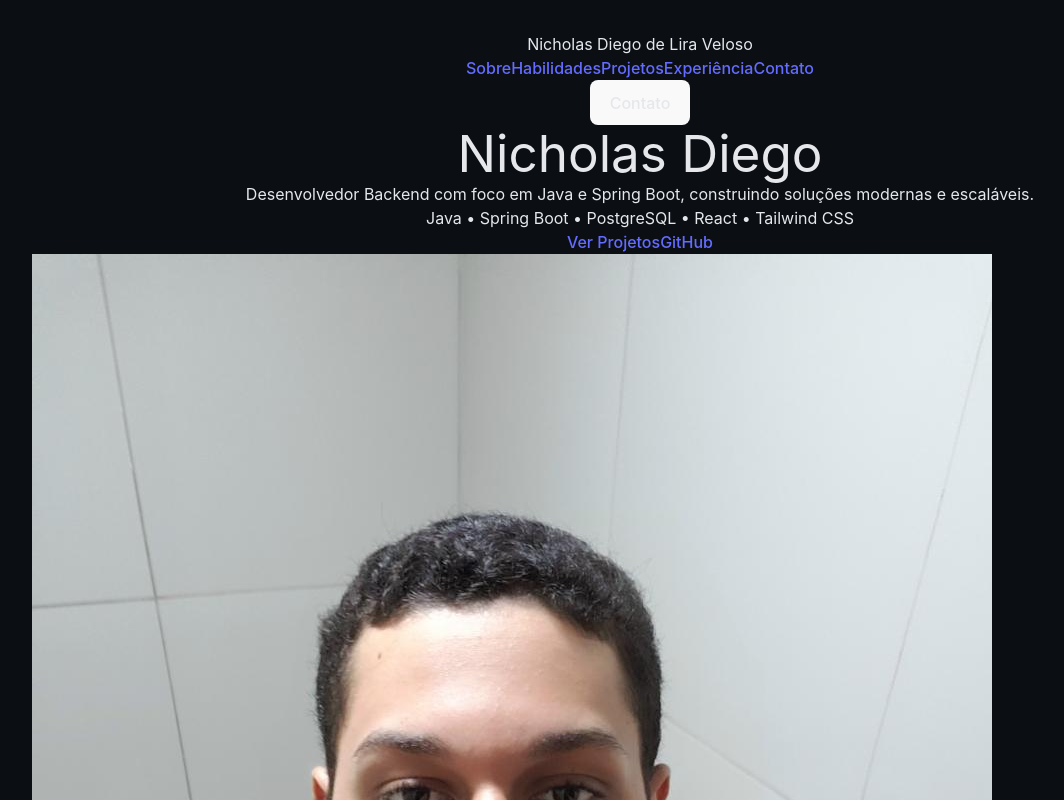
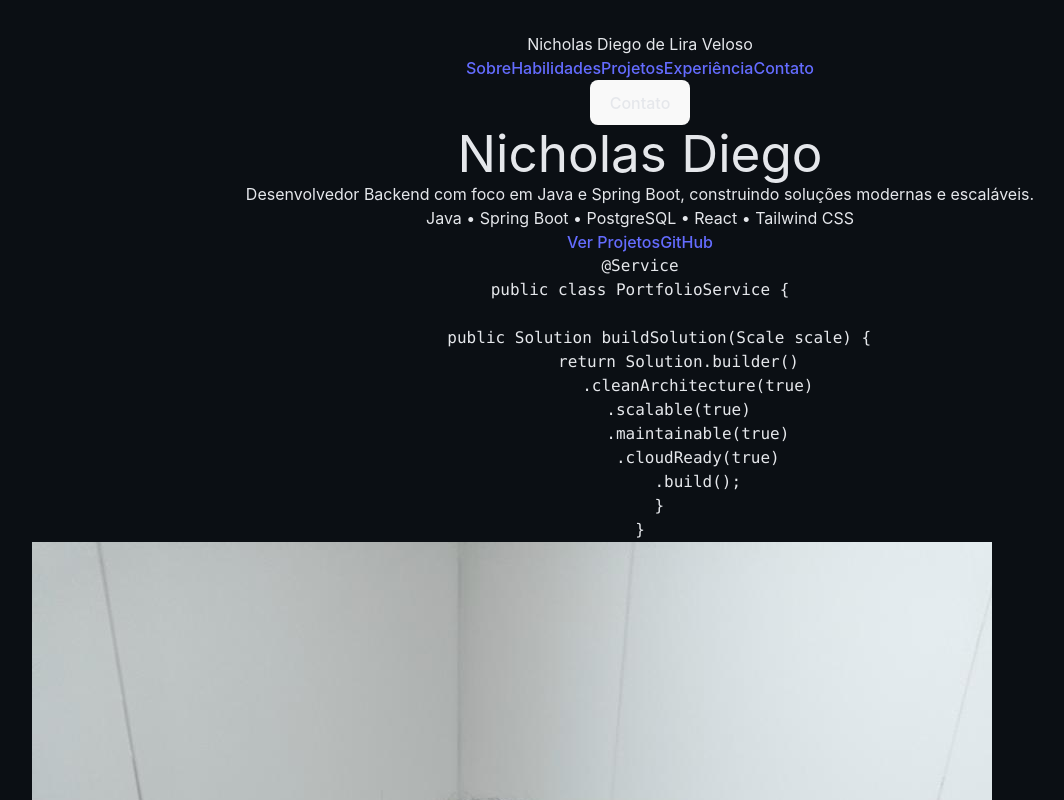
Before and after one commit to nickdiegao/Portfolio-Nicholas-Diego, a React (Vite) app: page / in a window 1280 px wide. Shown: the top 800 px of the page, without its empty margins (0-1064 px from the left). Built offline with nearby package versions, Linux system fonts and the light colour scheme.

Commit message:
style: unify hero code block visual with skills section

```diff
--- a/src/sections/Hero.tsx
+++ b/src/sections/Hero.tsx
@@ -68,10 +68,15 @@ export default function Hero() {
         <section className="min-h-screen flex items-center pt-28">
         <div
             ref={containerRef}
-            className="max-w-6xl mx-auto px-6 grid md:grid-cols-2 gap-16 items-center"
+            className="
+                max-w-6xl mx-auto px-6
+                flex flex-col md:flex-row
+                items-center
+                gap-16
+            "
         >
             {/* Texto */}
-            <div>
+            <div className="w-full md:w-1/2">
             <h1
                 ref={titleRef}
                 className="text-3xl sm:text-5xl md:text-6xl font-bold leading-tight mb-6"
@@ -125,15 +130,41 @@ export default function Hero() {
             </div>
 
             {/* Bloco visual */}
-            <div ref={visualRef} className="hidden md:block">
-            <div
-                className="
-                w-full h-80
-                rounded-2xl
-                bg-gradient-to-br from-[var(--bg-surface)] to-[var(--bg-muted)]
-                border border-[var(--border-subtle)]
-                "
-            />
+            <div ref={visualRef} className="hidden md:flex w-full md:w-1/2 ustify-center flex-1">
+                <div
+                    className="
+                        w-full max-w-md
+                        h-80
+                        rounded-2xl
+                        bg-[var(--bg-surface)]
+                        border border-[var(--border-subtle)]
+                        p-6
+                        text-[13px] font-mono
+                        text-[var(--text-secondary)]
+                        leading-relaxed
+                        relative
+                        overflow-hidden
+                    "
+                >
+<pre className="
+    inset-0 opacity-20 bg-[linear-gradient(rgba(255,255,255,0.05)_1px,transparent_1px),linear-gradient(90deg,rgba(255,255,255,0.05)_1px,transparent_1px)] bg-[size:32px_32px]"
+>
+  {`
+@Service
+public class PortfolioService {
+
+    public Solution buildSolution(Scale scale) {
+        return Solution.builder()
+            .cleanArchitecture(true)
+        .scalable(true)
+            .maintainable(true)
+            .cloudReady(true)
+            .build();
+    }
+}
+`.trim()}
+</pre>
+                </div>
             </div>
         </div>
     </section>
```
